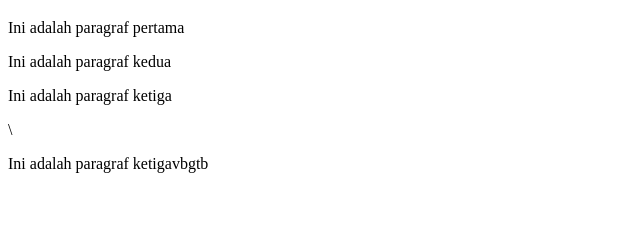
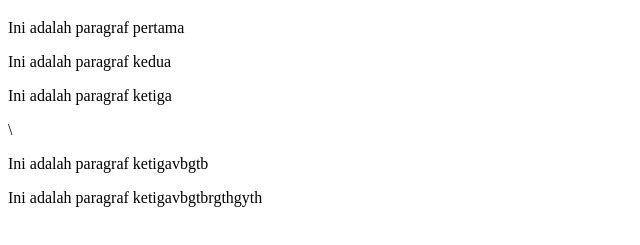
Before and after one commit to Cherlin-as/Cherlin7, a plain HTML site: page index.html in a window 1280 px wide. Shown: the part 61-306 px from the top of the page, without its empty margins (0-640 px from the left). Drawn offline with Linux system fonts and the light colour scheme.

Commit message:
menambahkan paragfegfg

```diff
--- a/index.html
+++ b/index.html
@@ -11,6 +11,7 @@
     <p>Ini adalah paragraf kedua</p>
     <p>Ini adalah paragraf ketiga</p>\
     <p>Ini adalah paragraf ketigavbgtb</p>
+    <p>Ini adalah paragraf ketigavbgtbrgthgyth</p>
 
 </body>
 </html>
```
